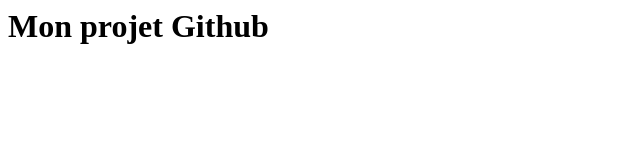
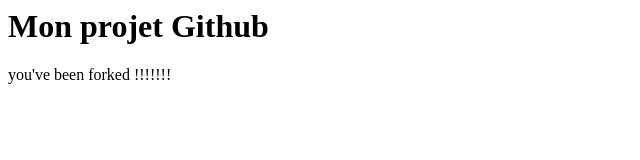
Before and after one commit to krustea/projetgithub, a plain HTML site: page index.html in a window 1280 px wide. Shown: the whole page, without its empty margins (0-640 px from the left). Drawn offline with Linux system fonts and the light colour scheme.

Commit message:
new paragraph

```diff
--- a/index.html
+++ b/index.html
@@ -5,5 +5,6 @@
 <body>
 
 	<h1> Mon projet Github</h1>
+	<p> you've been forked !!!!!!!</p>
 </body>
 </html>
```
